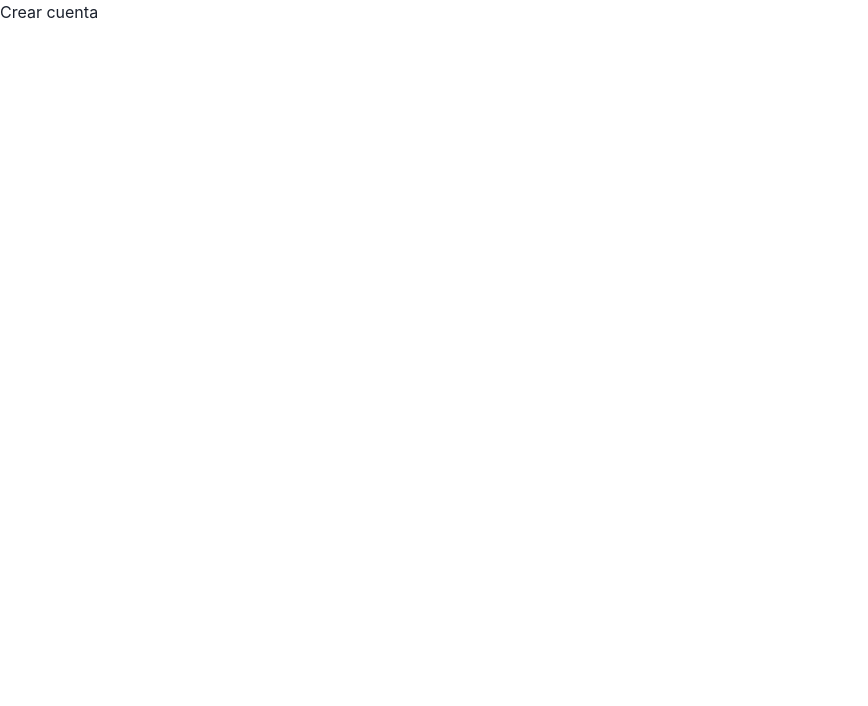
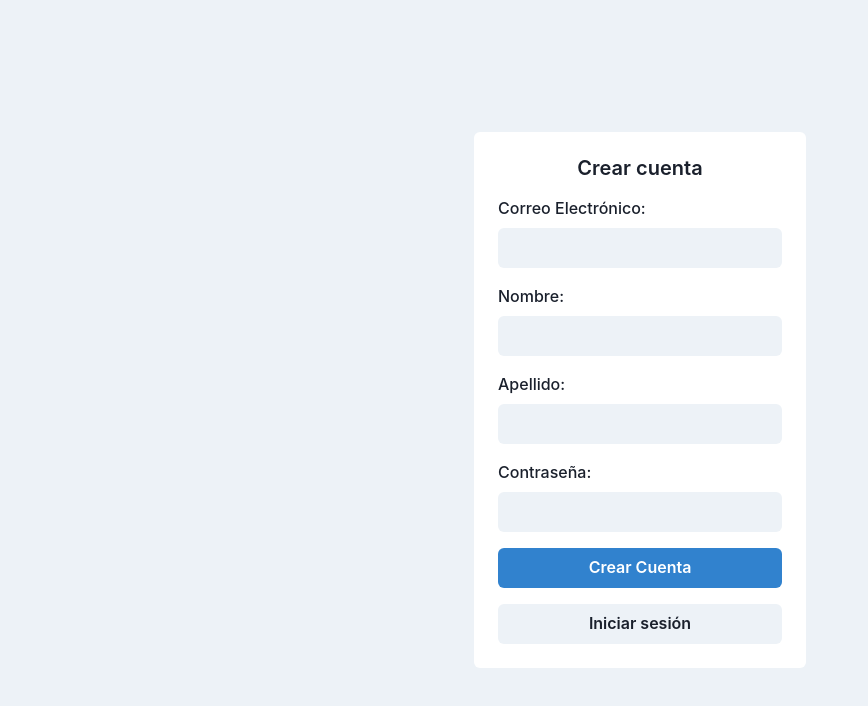
Before and after one commit to adonyssantos/unphu-frontend-test, a React (Vite) app: page /signin in a window 1280 px wide. Shown: the top 706 px of the page, without its empty margins (0-868 px from the left). Built offline with nearby package versions, Linux system fonts and the light colour scheme.

Commit message:
Add Signin Page

```diff
--- a/src/pages/Signin/Signin.tsx
+++ b/src/pages/Signin/Signin.tsx
@@ -1,9 +1,65 @@
-function Signin() {
+import { Button, FormControl, FormLabel, Input, VStack } from '@chakra-ui/react';
+import { Link } from 'react-router-dom';
+import { AuthContainer } from '../../components';
+
+export default function Signin() {
+  const handleSubmit = (event: React.FormEvent<HTMLFormElement>) => {
+    event.preventDefault();
+    const form = event.currentTarget;
+    const data = new FormData(form);
+
+    const email = data.get('email');
+    const password = data.get('password');
+    const firstName = data.get('firstName');
+    const lastName = data.get('lastName');
+
+    console.log({
+      email,
+      password,
+      firstName,
+      lastName,
+    });
+  };
+
   return (
-    <>
-      <h1>Crear cuenta</h1>
-    </>
+    <AuthContainer title='Crear cuenta'>
+      <form onSubmit={handleSubmit}>
+        <VStack spacing={4} align='flex-start' mt={4}>
+          {/* Email field */}
+          <FormControl>
+            <FormLabel htmlFor='email'>Correo Electrónico:</FormLabel>
+            <Input id='email' name='email' type='text' variant='filled' />
+          </FormControl>
+
+          {/* First Name field */}
+          <FormControl>
+            <FormLabel htmlFor='firstName'>Nombre:</FormLabel>
+            <Input id='firstName' name='firstName' type='text' variant='filled' />
+          </FormControl>
+
+          {/* Last Name field */}
+          <FormControl>
+            <FormLabel htmlFor='lastName'>Apellido:</FormLabel>
+            <Input id='lastName' name='lastName' type='text' variant='filled' />
+          </FormControl>
+
+          {/* Password field */}
+          <FormControl>
+            <FormLabel htmlFor='password'>Contraseña:</FormLabel>
+            <Input id='password' name='password' type='password' variant='filled' />
+          </FormControl>
+
+          {/* Submit Button */}
+          <Button type='submit' colorScheme='blue' width='100%'>
+            Crear Cuenta
+          </Button>
+
+          {/* Link to /login */}
+          <Button to='/login' as={Link} type='submit' width='100%'>
+            Iniciar sesión
+          </Button>
+        </VStack>
+      </form>
+    </AuthContainer>
   );
 }
-
-export default Signin;
```
